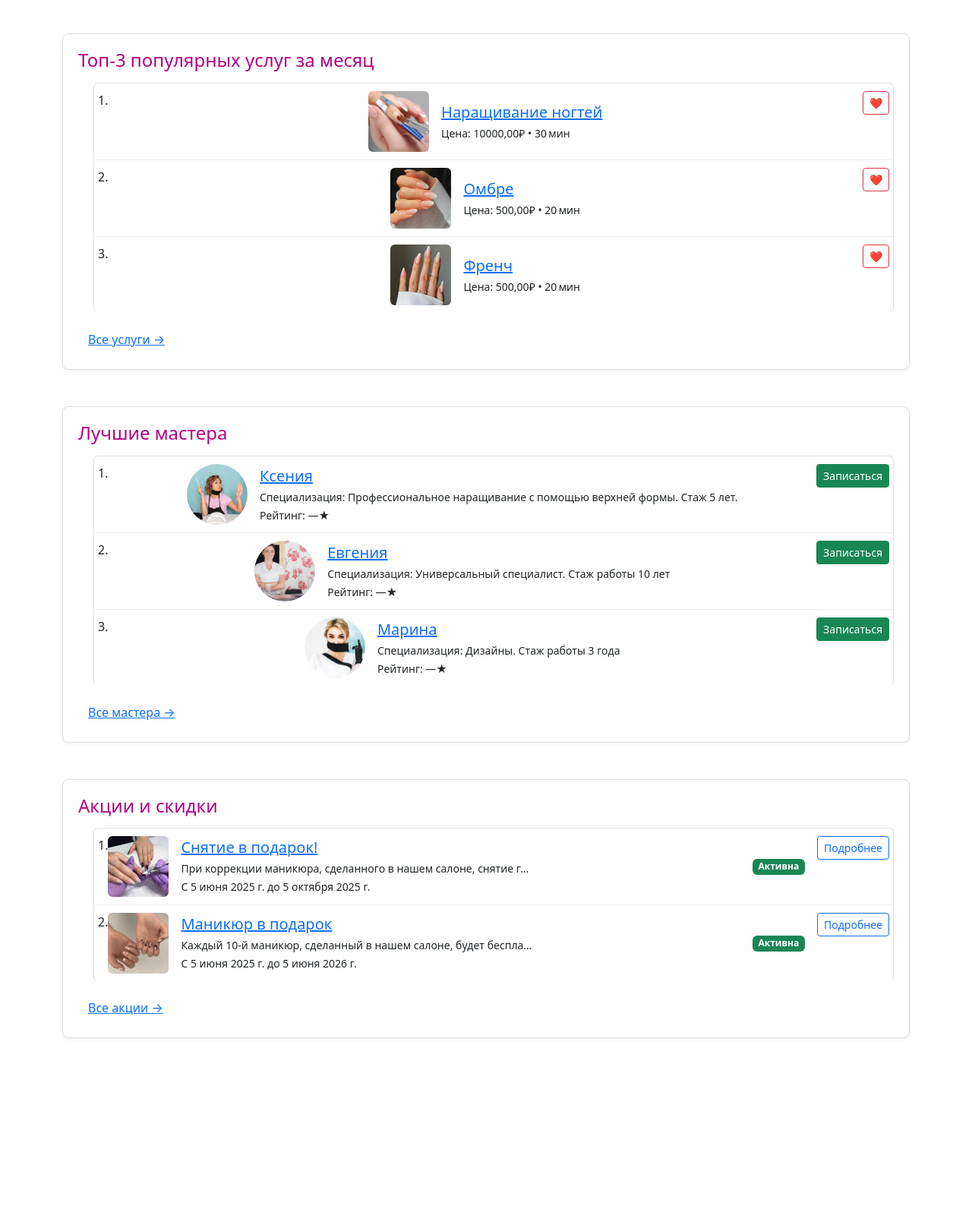
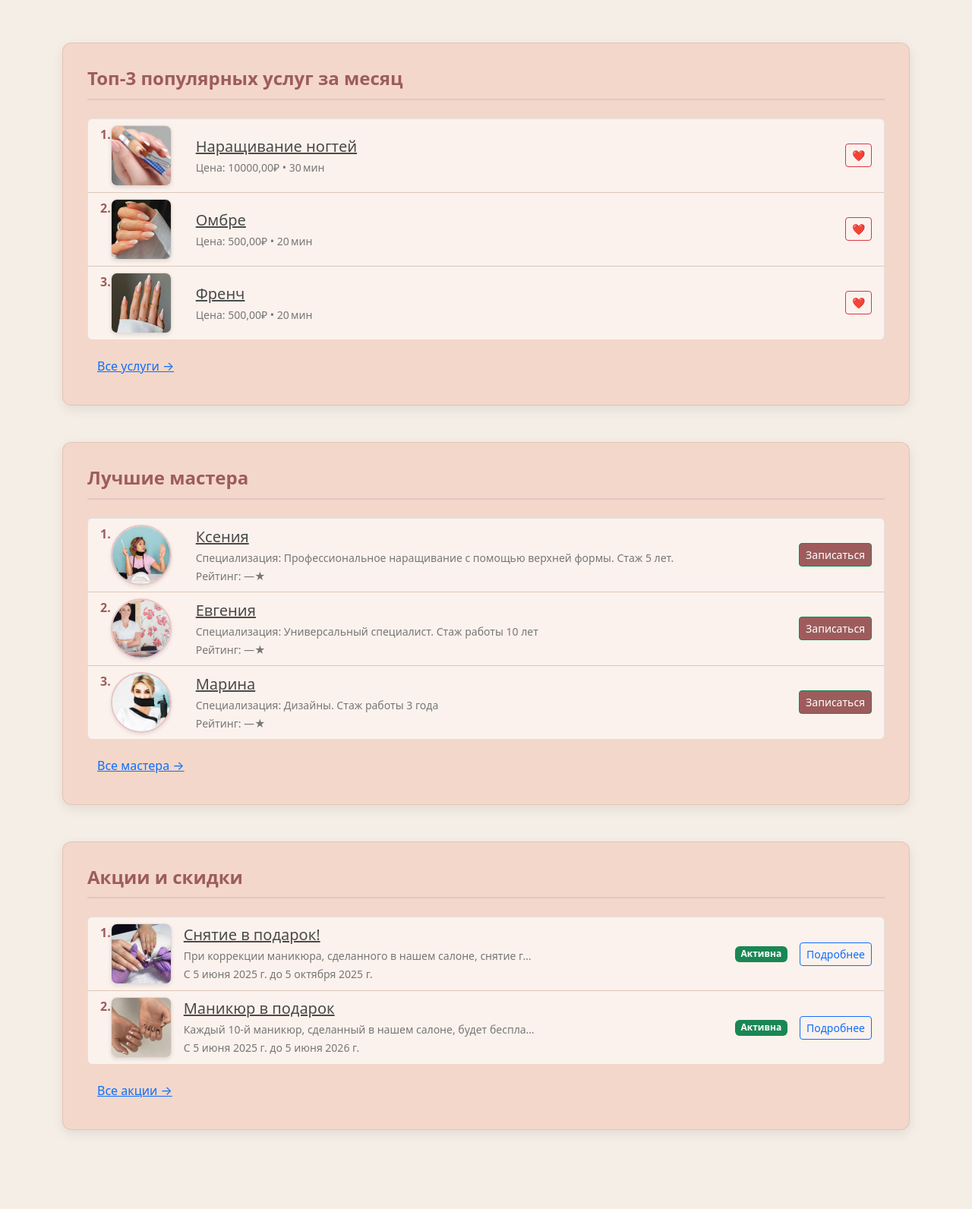
Before and after one commit to lissamelissa/project_web_2sem, a Django app: page / in a window 1280 px wide. Shown: the whole page at 76% size. Before the commit the page ends 1367 px from the top, so only its background shows below. Run offline with Django 4.2, Linux system fonts and the light colour scheme; data comes from the database, SQL or seed files in the repository; both versions use the stored data as it was after the commit; data that the repository does not hold is empty.

Commit message:
дизайн сайта

```diff
--- a/website/static/website/styles.css
+++ b/website/static/website/styles.css
@@ -1,83 +1,273 @@
-/* Общие стили */
+/* Основные стили */
 body {
-    background-color: #f9f9fb;
-    font-family: Arial, sans-serif;
-    color: #333;
+    background-color: #f5eee6 !important;
+    font-family: 'Montserrat', sans-serif;
+    color: #4a4a4a;
+    line-height: 1.7;
     margin: 0;
     padding: 0;
 }
 
 .container {
     max-width: 900px;
-    margin: auto;
-    padding: 20px;
+    margin: 0 auto;
+    padding: 2rem;
 }
 
-/* Виджет */
+/* Виджеты */
 .widget {
-    background-color: #ffffff;
-    padding: 20px;
-    margin-bottom: 30px;
-    border: 1px solid #ddd;
-    border-radius: 8px;
-    box-shadow: 0 2px 4px rgba(0,0,0,0.05);
+    background: #f3d7ca;
+    border-radius: 12px;
+    box-shadow: 0 5px 15px rgba(0, 0, 0, 0.08);
+    padding: 2rem;
+    margin-bottom: 2.5rem;
+    transition: all 0.3s ease;
+    border: 1px solid rgba(210, 180, 160, 0.5);
+}
+
+.widget:hover {
+    transform: translateY(-3px);
+    box-shadow: 0 8px 20px rgba(0, 0, 0, 0.12);
+    background: #f8e5dc;
 }
 
 .widget h2 {
-    margin-bottom: 15px;
-    color: #b30086;
+    color: #9d5c5c;
     font-size: 1.5rem;
+    font-weight: 600;
+    margin-bottom: 1.5rem;
+    padding-bottom: 0.75rem;
+    border-bottom: 2px solid #e8c4c4;
 }
 
-/* Список внутри виджета */
-.widget ol,
-.widget ul {
-    margin: 0;
-    padding-left: 20px;
+/* Списки с левым выравниванием */
+.list-group-item {
+    padding: 1.25rem 0;
+    border: none;
+    border-bottom: 1px solid rgba(210, 180, 160, 0.7) !important;
+    transition: background-color 0.3s ease;
+    display: flex;
+    align-items: center;
+    background: #fcf2ed !important;
 }
 
-.widget li {
-    padding: 10px 5px;
-    border-bottom: 1px solid #eee;
+.list-group-item:last-child {
+    border-bottom: none !important;
+    background-color: #fcf2ed !important;
 }
 
-.widget li:last-child {
-    border-bottom: none;
+.list-group-item:hover {
+    background-color: rgba(255, 255, 255, 0.8) !important;
 }
 
-/* Превью-картинки (100×100) */
+/* Контент - выравнивание по левому краю */
+.list-group-item > div:first-child {
+    flex-grow: 1;
+    text-align: left;
+    display: flex;
+    align-items: center;
+}
+
+/* Кнопки - остаются справа */
+.list-group-item > form,
+.list-group-item > a.btn {
+    display: flex;
+    align-items: center;
+    justify-content: center;
+    height: 100%; /* Занимает всю высоту элемента */
+    margin-left: 15px;
+    align-self: center;
+}
+
+/* Картинки */
 .thumb {
     width: 80px;
     height: 80px;
     object-fit: cover;
-    border-radius: 6px;
+    border-radius: 8px;
+    margin-right: 15px;
+    transition: transform 0.3s ease;
+    box-shadow: 0 2px 5px rgba(0, 0, 0, 0.1);
+    border: 1px solid rgba(0, 0, 0, 0.1);
+}
+
+.thumb:hover {
+    transform: scale(1.03);
+}
+
+.rounded-circle {
+    border-radius: 50% !important;
+    border: 2px solid #e8c4c4;
 }
 
 /* Кнопки */
+.btn {
+    transition: all 0.3s ease;
+    font-weight: 500;
+    padding: 0.5rem 1rem;
+    border-radius: 8px;
+    white-space: nowrap;
+}
+
+.btn-outline-danger {
+    color: #c86b6b;
+    border-color: #c86b6b;
+    background-color: transparent;
+}
+
+.btn-outline-danger:hover {
+    background-color: #c86b6b;
+    color: white;
+}
+
+.btn-success {
+    background-color: #9d5c5c !important;
+    border-color: #9d5c5c;
+    color: white;
+}
+
+.btn-success:hover {
+    background-color: #8a4e4e !important;
+    border-color: #8a4e4e;
+}
+
+.btn-outline-primary {
+    color: #9d5c5c;
+    border-color: #9d5c5c;
+    background-color: transparent;
+}
+
+.btn-outline-primary:hover {
+    background-color: #9d5c5c;
+    color: white;
+}
+
+/* Ссылки */
 .btn-link {
-    color: #b30086;
+    color: #9d5c5c;
     text-decoration: none;
+    font-weight: 500;
+    display: inline-flex;
+    align-items: center;
+    transition: all 0.3s ease;
 }
 
 .btn-link:hover {
-    text-decoration: underline;
+    color: #7a4646;
+    transform: translateX(5px);
 }
 
-/* Форма поиска */
-input[type="text"] {
-    width: 300px;
+/* Бейджи */
+.badge {
+    font-weight: 500;
+    padding: 0.5rem 0.75rem;
+    border-radius: 8px;
 }
 
-/* Адаптивность: на мобильных экранах виджеты во всю ширину */
-@media (max-width: 576px) {
-    .widget {
-        padding: 15px;
+.bg-success {
+    background-color: #7aa874 !important;
+}
+
+.bg-secondary {
+    background-color: #a8a8a8 !important;
+}
+
+/* Текст */
+.fs-5 {
+    font-weight: 500;
+    color: #4a4a4a;
+    transition: color 0.3s ease;
+    margin-bottom: 5px;
+}
+
+.fs-5:hover {
+    color: #9d5c5c;
+}
+
+small {
+    color: #777;
+    font-size: 0.85rem;
+}
+
+/* Анимации */
+@keyframes fadeIn {
+    from {
+        opacity: 0;
+        transform: translateY(20px);
     }
-    .thumb {
-        width: 50px;
-        height: 50px;
-    }
-    input[type="text"] {
-        width: 100%;
+    to {
+        opacity: 1;
+        transform: translateY(0);
     }
 }
+
+.widget {
+    animation: fadeIn 0.6s ease forwards;
+}
+
+/* Адаптивность */
+@media (max-width: 768px) {
+    .container {
+        padding: 1rem;
+    }
+
+    .widget {
+        padding: 1.5rem;
+    }
+
+    .list-group-item > form,
+    .list-group-item > a.btn {
+        margin-left: 0;
+        margin-top: 10px;
+        height: auto; /* Сбрасываем высоту для мобильной версии */
+    }
+
+    .thumb {
+        width: 60px;
+        height: 60px;
+    }
+
+    .btn {
+        padding: 0.4rem 0.8rem;
+        font-size: 0.9rem;
+    }
+
+    /* На мобильных кнопки могут занимать всю ширину */
+    .list-group-item {
+        flex-wrap: wrap;
+    }
+
+    .list-group-item > form,
+    .list-group-item > a.btn {
+        margin-left: 0;
+        margin-top: 10px;
+        align-self: flex-end;
+    }
+}
+
+/* Дополнительные эффекты */
+.list-group-numbered {
+    counter-reset: section;
+    background-color: transparent;
+}
+
+.list-group-numbered > li::before {
+    color: #9d5c5c;
+    font-weight: 600;
+}
+
+.d-flex.align-items-center {
+    gap: 1rem;
+}
+
+::selection {
+    background-color: #e8c4c4; /* Терракотовый фон */
+    color: #4a4a4a; /* Основной цвет текста */
+    text-shadow: none;
+}
+
+::-moz-selection {
+    background-color: #e8c4c4;
+    color: #4a4a4a;
+    text-shadow: none;
+}
```
Also changed, not shown: db.sqlite3, img/промо2.jpg (added), media/promotions/промо2.jpg (added).
